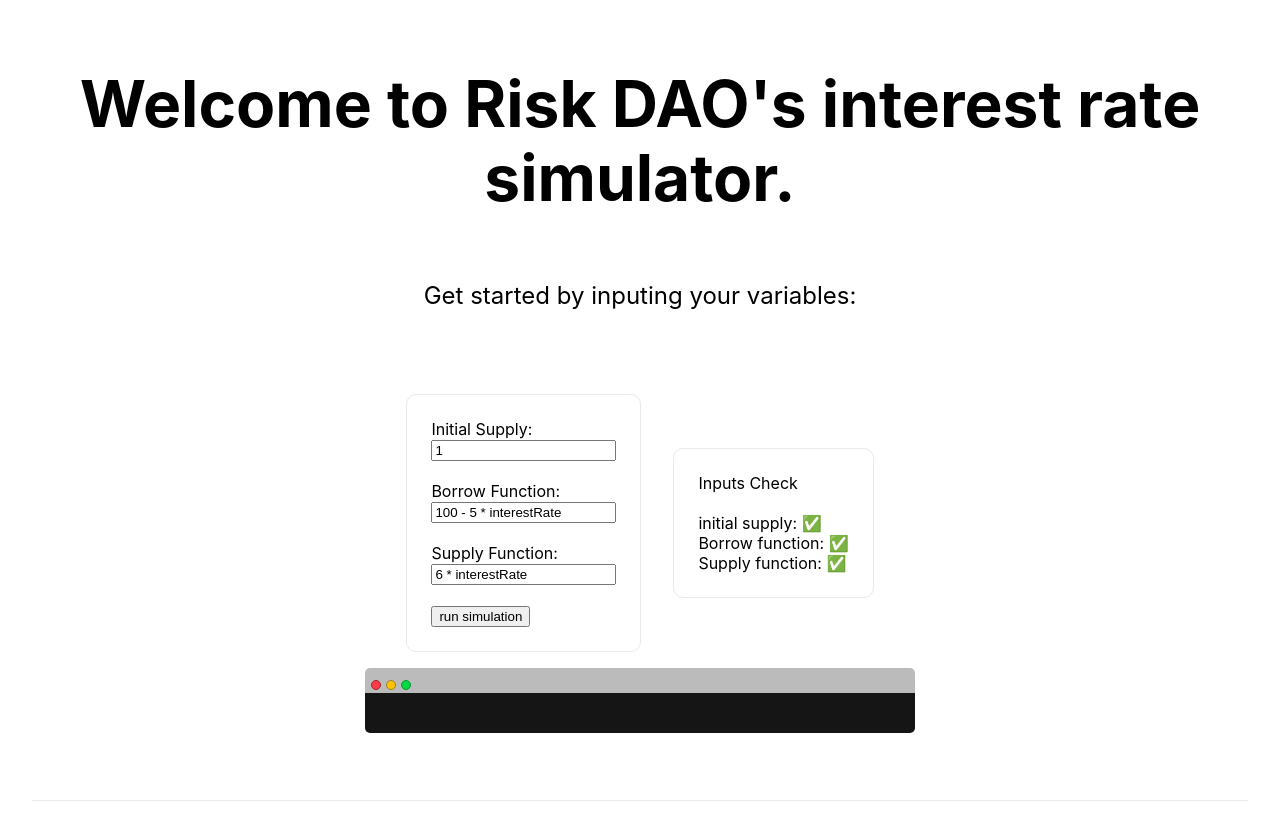
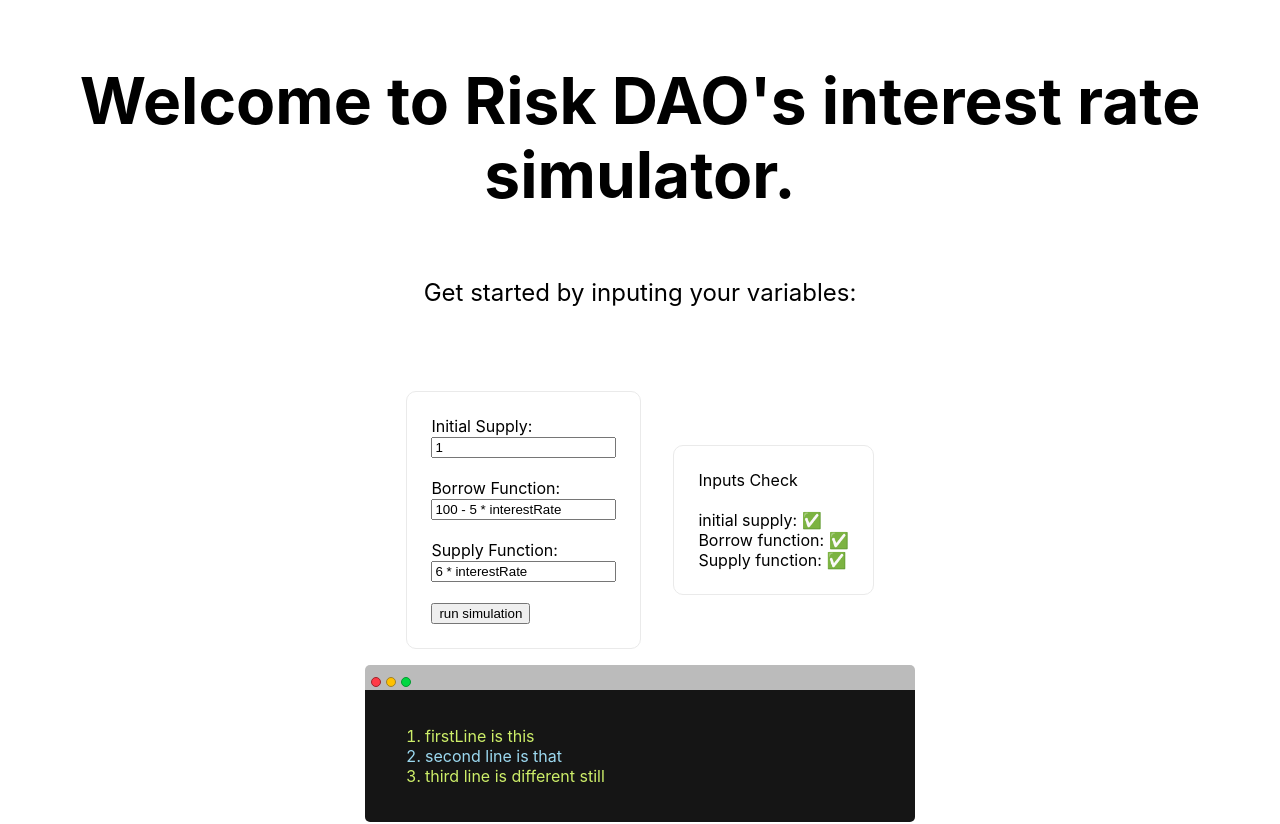
Before and after one commit to Risk-DAO/interest-rate-simulator, a Next.js app: page / in a window 1280 px wide. Shown: the top 824 px of the page. Built offline with nearby package versions, Linux system fonts and the light colour scheme.

Commit message:
implementing logs

```diff
--- a/pages/index.tsx
+++ b/pages/index.tsx
@@ -15,6 +15,13 @@
   const [initialSupplyCheck, setInitialSupplyCheck] = useState(true);
   const [borrowCheck, setBorrowCheck] = useState(true);
   const [supplyCheck, setSupplyCheck] = useState(true);
+
+  //logs variable
+  const [simulationLog, setSimulationLog] = useState([
+    'firstLine is this',
+    'second line is that',
+    'third line is different still',
+  ]);
 
   //// SIMULATION JS
   function supplyDemand(supplyFormula: string, interestRate: number) {
@@ -131,6 +138,18 @@
   /// END SIMULATION JS
 
   /// INTERFACE JS
+  interface LogLineProps {
+    id: number;
+    line: string;
+  }
+  function LogLine(props: LogLineProps) {
+    console.log(props.line);
+    return (
+      <li className={props.id % 2 ? styles.line0 : styles.line1} id={String(props.id)}>
+        {props.line}
+      </li>
+    );
+  }
 
   // IMPLEMENT INPUT VALIDATION HERE
   function inputValidation(field: string, input: string) {
@@ -233,7 +252,13 @@
           <div className={styles.fakeButtons + ' ' + styles.fakeZoom}></div>
         </div>
 
-        <div className={styles.fakeScreen}>{/* SIMULATION OUTPUT HERE */}</div>
+        <div className={styles.fakeScreen}>
+          <ol>
+            {simulationLog.map((line, i) => {
+              return <LogLine id={i} line={line} />;
+            })}
+          </ol>
+        </div>
       </main>
       <footer className={styles.footer}>Powered by la Tribu</footer>
     </div>
--- a/styles/Home.module.css
+++ b/styles/Home.module.css
@@ -226,7 +226,7 @@
   font-weight: bold;
 }
 
-.line1 {
+.line0 {
   color: #9CD9F0;
   -webkit-animation: type .5s 1s steps(20, end) forwards;
   -moz-animation: type .5s 1s steps(20, end) forwards;
@@ -234,14 +234,14 @@
   animation: type .5s 1s steps(20, end) forwards;
 }
 
-.cursor1 {
+.cursor0 {
   -webkit-animation: blink 1s 2s 2 forwards;
   -moz-animation: blink 1s 2s 2 forwards;
   -o-animation: blink 1s 2s 2 forwards;
   animation: blink 1s 2s 2 forwards;
 }
 
-.line2 {
+.line1 {
   color: #CDEE69;
   -webkit-animation: type .5s 4.25s steps(20, end) forwards;
   -moz-animation: type .5s 4.25s steps(20, end) forwards;
@@ -249,7 +249,7 @@
   animation: type .5s 4.25s steps(20, end) forwards;
 }
 
-.cursor2 {
+.cursor1 {
   -webkit-animation: blink 1s 5.25s 2 forwards;
   -moz-animation: blink 1s 5.25s 2 forwards;
   -o-animation: blink 1s 5.25s 2 forwards;
```
